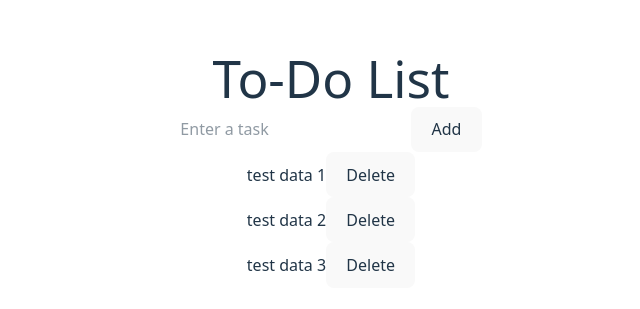
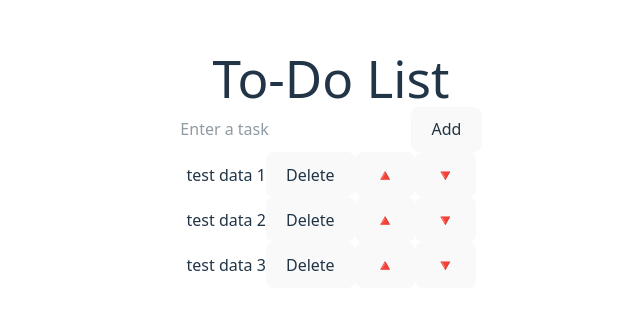
Before and after one commit to jshldev/todolist, a React (Vite) app: page / in a window 1280 px wide. Shown: the part 231-540 px from the top of the page, without its empty margins (309-949 px from the left). Built offline with nearby package versions, Linux system fonts and the light colour scheme.

Commit message:
move up and down button

```diff
--- a/src/ToDoList.jsx
+++ b/src/ToDoList.jsx
@@ -14,7 +14,9 @@ function ToDoList() {
 
   function handleAddTask() {}
 
-  function handleDeleteTask() {}
+  function handleDeleteTask(index) {}
+  function handleMoveUpTask(index) {}
+  function handleMoveDownTask(index) {}
 
   return (
     <div>
@@ -40,6 +42,18 @@ function ToDoList() {
             >
               Delete
             </button>
+            <button
+              className="move-up-button"
+              onClick={() => handleMoveUpTask(index)}
+            >
+              🔺
+            </button>
+            <button
+              className="move-down-button"
+              onClick={() => handleMoveDownTask(index)}
+            >
+              🔻
+            </button>
           </li>
         ))}
       </ol>
```
